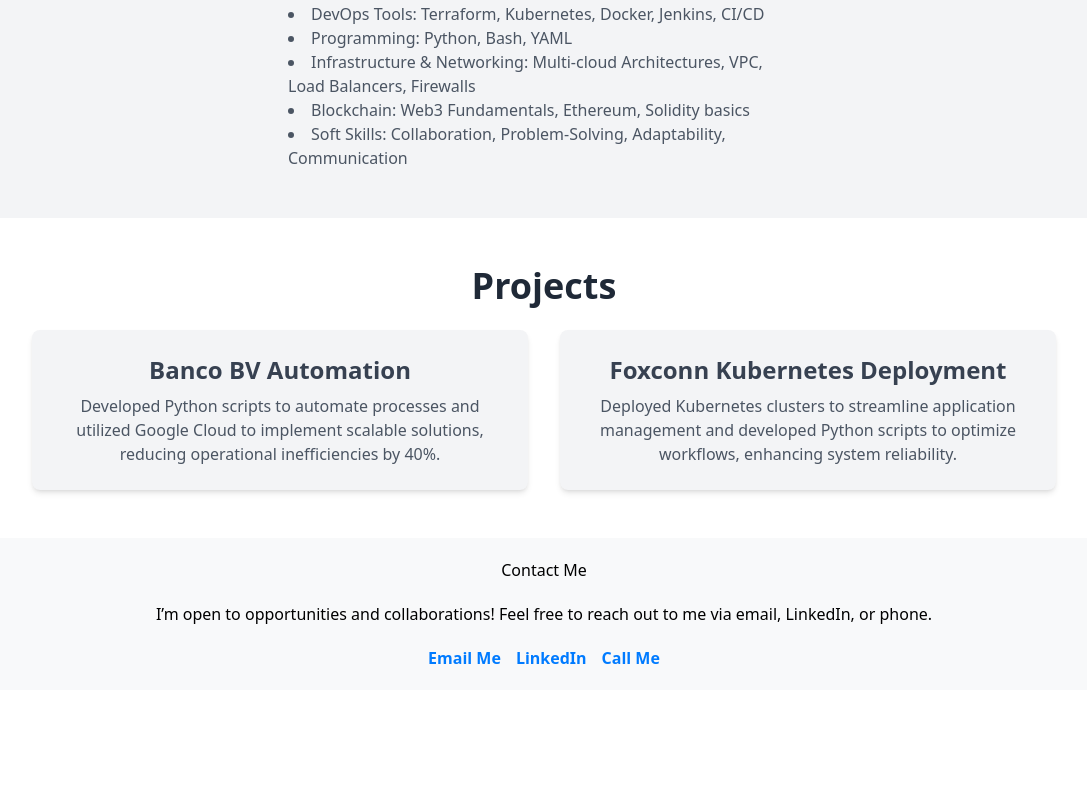
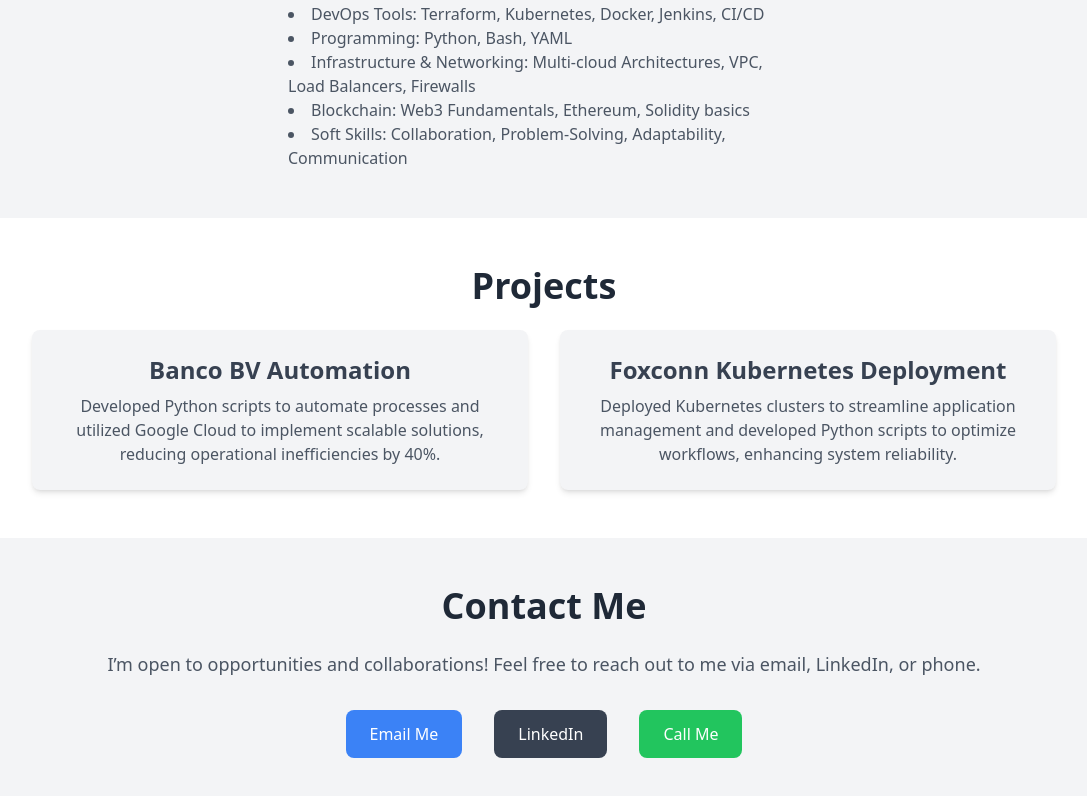
Before and after one commit to janneh2000/my-portfolio, a React (Create React App) app: page / in a window 1280 px wide. Shown: the part 395-1191 px from the top of the page, without its empty margins (96-1183 px from the left). Before the commit the page ends 1085 px from the top, so only its background shows below. Built offline with nearby package versions, Linux system fonts and the light colour scheme.

Commit message:
Style Contact section with Tailwind CSS

```diff
--- a/src/components/Contact.js
+++ b/src/components/Contact.js
@@ -2,20 +2,19 @@
 
 function Contact() {
   return (
-    <section id="contact" style={{ padding: '20px', backgroundColor: '#f8f9fa' }}>
-      <h2 style={{ textAlign: 'center', marginBottom: '20px' }}>Contact Me</h2>
-      <p style={{ textAlign: 'center' }}>
+    <section
+      id="contact"
+      className="bg-gray-100 py-12 px-6 md:px-12 text-center"
+    >
+      <div className="max-w-4xl mx-auto">
+        <h2 className="text-4xl font-bold text-gray-800 mb-6">Contact Me</h2>
+        <p className="text-lg text-gray-600 mb-8">
           I’m open to opportunities and collaborations! Feel free to reach out to me via email, LinkedIn, or phone.
         </p>
-      <div style={{ textAlign: 'center', marginTop: '20px' }}>
+        <div className="space-y-4 md:space-y-0 md:flex md:space-x-8 justify-center">
           <a
             href="mailto:cjanneh@gmail.com"
-          style={{
-            marginRight: '15px',
-            textDecoration: 'none',
-            color: '#007bff',
-            fontWeight: 'bold',
-          }}
+            className="bg-blue-500 text-white px-6 py-3 rounded-lg font-medium hover:bg-blue-600 transition-colors duration-300"
           >
             Email Me
           </a>
@@ -23,25 +22,17 @@
             href="https://www.linkedin.com/in/alie-janneh/"
             target="_blank"
             rel="noopener noreferrer"
-          style={{
-            marginRight: '15px',
-            textDecoration: 'none',
-            color: '#007bff',
-            fontWeight: 'bold',
-          }}
+            className="bg-gray-700 text-white px-6 py-3 rounded-lg font-medium hover:bg-gray-800 transition-colors duration-300"
           >
             LinkedIn
           </a>
           <a
             href="tel:+5511987071493"
-          style={{
-            textDecoration: 'none',
-            color: '#007bff',
-            fontWeight: 'bold',
-          }}
+            className="bg-green-500 text-white px-6 py-3 rounded-lg font-medium hover:bg-green-600 transition-colors duration-300"
           >
             Call Me
           </a>
+        </div>
       </div>
     </section>
   );
```
Lines whose indentation alone changed are shown as unchanged.
